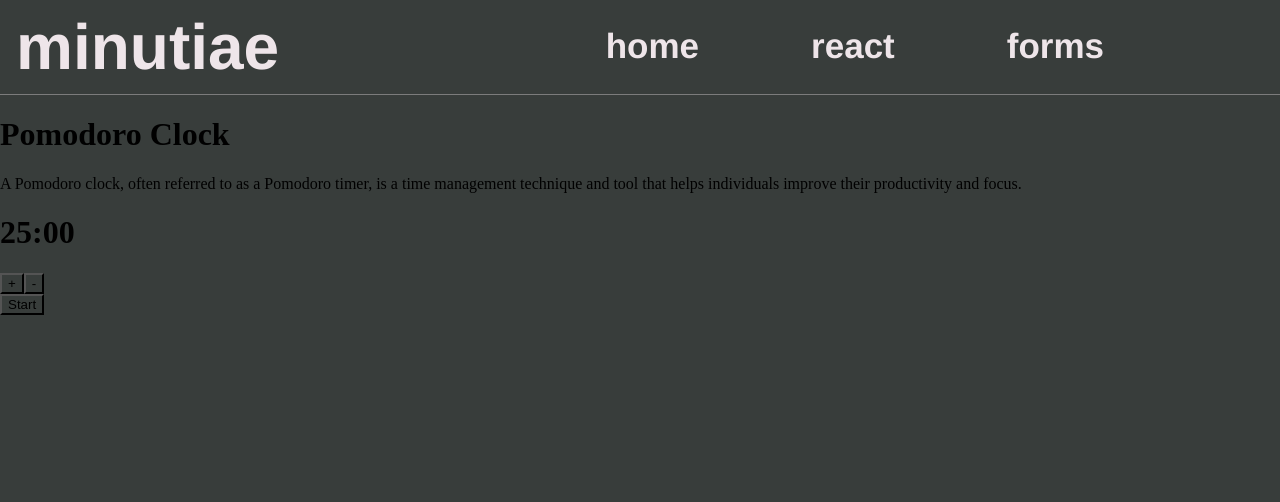
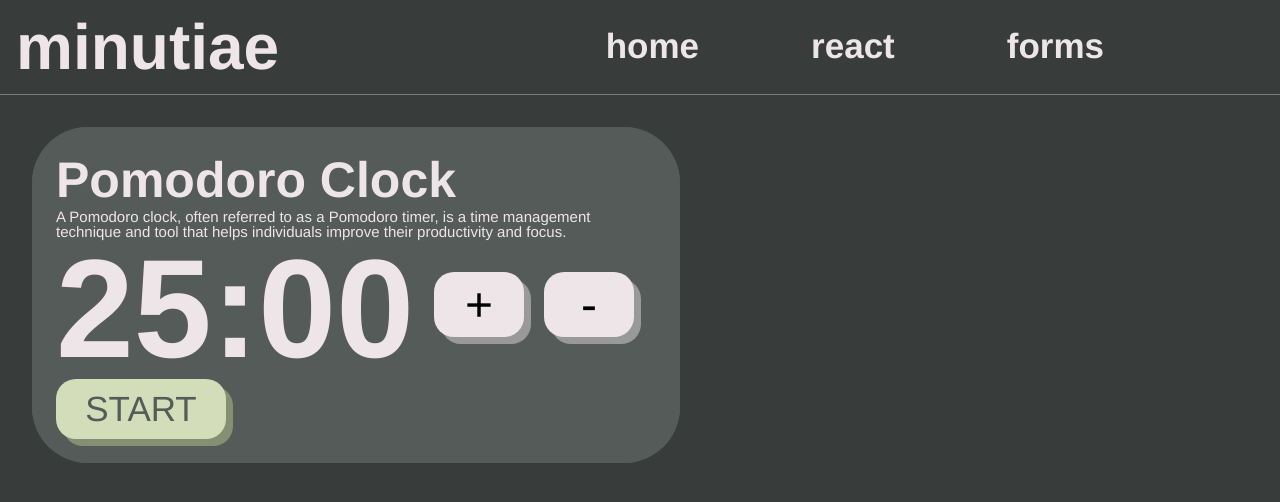
Before and after one commit to sciyon/CS3105_minutiae, a React (Vite) app: page /ReactAct in a window 1280 px wide. Shown: the top 502 px of the page. Built offline with nearby package versions, Linux system fonts and the light colour scheme.

Commit message:
[Erwin][Feat]Unfinished pomodoro component

```diff
--- a/src/components/layouts/landing.jsx
+++ b/src/components/layouts/landing.jsx
@@ -15,7 +15,8 @@ export default function Landing(){
             </span>
           </p>
           <p className="text">
-            <span className="text-wrapper">a website for Erwin’s CS 3105 homeworks</span>
+            <span className="text-wrapper">a website for Erwin’s CS 3105 homeworks
+            </span>
           </p>
         </div>
       </div>
--- a/src/components/layouts/reactAct.jsx
+++ b/src/components/layouts/reactAct.jsx
@@ -1,23 +1,11 @@
 import React from "react";
 import "./style.css";
-
-import PomodoroClock from '../stuff/pomodoroBox.jsx';
+import PomodoroClock from "../stuff/pomodoroBox.jsx"
 
 export default function ReactAct(){
   return (
     <div>
-      <div className="pomodoro-clock">
-        <h1>Pomodoro Clock</h1>
-        <p>A Pomodoro clock, often referred to as a Pomodoro timer, is a time management technique and tool that helps individuals improve their productivity and focus.</p>
-        <div className="time-box">
-          <h1>25:00</h1>
-          <div className="time-buttons">
-            <button>+</button>
-            <button>-</button>
-          </div>
-        </div>
-        <button>Start</button>
-      </div>
+      <PomodoroClock/>
     </div>
   );
 };
--- a/src/components/layouts/style.css
+++ b/src/components/layouts/style.css
@@ -47,64 +47,3 @@
   font-weight: 600;
   line-height: 10px;
 }
-
-.pomodoro {
-  background-image: url(./rectangle-3.png);
-  background-size: 100% 100%;
-  height: 484px;
-  position: relative;
-  width: 750px;
-}
-
-.pomodoro .div {
-  color: #eee5e9;
-  font-family: "Inter-SemiBold", Helvetica;
-  font-size: 50px;
-  font-weight: 600;
-  left: 42px;
-  letter-spacing: 0;
-  line-height: 100px;
-  position: absolute;
-  top: 18px;
-  white-space: nowrap;
-  width: 442px;
-}
-
-.pomodoro .p {
-  color: #eee5e9;
-  font-family: "Inter-SemiBold", Helvetica;
-  font-size: 15px;
-  font-weight: 600;
-  left: 42px;
-  letter-spacing: 0;
-  line-height: 15px;
-  position: absolute;
-  top: 104px;
-  width: 651px;
-}
-
-.pomodoro .text-wrapper-2 {
-  color: #eee5e9;
-  font-family: "Inter-SemiBold", Helvetica;
-  font-size: 140px;
-  font-weight: 600;
-  left: 42px;
-  letter-spacing: 0;
-  line-height: 100px;
-  position: absolute;
-  top: 18px;
-  white-space: nowrap;
-  width: 424px;
-}
-
-.pomodoro .time-buttons-instance {
-  left: 494px !important;
-  position: absolute !important;
-  top: 200px !important;
-}
-
-.pomodoro .time-start-instance {
-  left: 42px !important;
-  position: absolute !important;
-  top: 328px !important;
-}
--- a/src/components/navbar/style.css
+++ b/src/components/navbar/style.css
@@ -1,4 +1,6 @@
 .navbar {
+  outline: none;
+  user-select: none;
   background-color: #383d3b;
   border-bottom-style: solid;
   border-bottom-width: 1px;
--- a/src/components/stuff/pomodoroBox.jsx
+++ b/src/components/stuff/pomodoroBox.jsx
@@ -1,69 +1,123 @@
 import React, { useState, useEffect } from 'react';
-import { useTimer } from 'react-timer-hook';
+import './style.css';
 
-const PomodoroClock = () => {
-  const [time, setTime] = useState(25 * 60); // time in seconds
-  const [isActive, setIsActive] = useState(false);
-  const [isPaused, setIsPaused] = useState(false);
-
-  const timer = useTimer({
-    expiryTimestamp: Date.now() + time * 1000,
-    onExpire: () => console.warn('Timer finished'),
-  });
+export default function PomodoroClock() {
+  const [minutes, setMinutes] = useState(25);
+  const [seconds, setSeconds] = useState(0);
+  const [timerRunning, setTimerRunning] = useState(false);
 
   useEffect(() => {
-    if (isActive) {
-      timer.start();
-    } else {
-      timer.pause();
+    let intervalId;
+
+    if (timerRunning && minutes === 0 && seconds === 0) {
+      setTimerRunning(false);
     }
-  }, [isActive]);
 
-  useEffect(() => {
-    timer.restart(Date.now() + time * 1000);
-  }, [time]);
+    if (timerRunning) {
+      intervalId = setInterval(() => {
+        if (seconds === 0) {
+          if (minutes === 0) {
+            clearInterval(intervalId);
+            setTimerRunning(false);
+          } else {
+            setMinutes(minutes - 1);
+            setSeconds(59);
+          }
+        } else {
+          setSeconds(seconds - 1);
+        }
+      }, 1000);
+    }
 
-  const handleAddTime = () => {
-    if (time < 60 * 60) {
-      setTime(time + 5 * 60);
+    return () => clearInterval(intervalId);
+  }, [timerRunning, minutes, seconds]);
+
+  const handleStart = () => {
+    setTimerRunning(true);
+  };
+
+  const handlePause = () => {
+    setTimerRunning(false);
+  };
+
+  const handleResume = () => {
+    setTimerRunning(true);
+  };
+
+  const handleReset = () => {
+    setMinutes(25);
+    setSeconds(0);
+    setTimerRunning(false);
+  };
+
+  const handleIncrement = () => {
+    if (minutes < 60) {
+      setMinutes(minutes + 5);
     }
   };
 
-  const handleSubtractTime = () => {
-    if (time > 5 * 60) {
-      setTime(time - 5 * 60);
+  const handleDecrement = () => {
+    if (minutes > 0 || (minutes === 0 && seconds > 0)) {
+      if (seconds === 0) {
+        setMinutes(minutes - 5);
+        setSeconds(0);
+      } else {
+        if (minutes === 0) {
+          setMinutes(59);
+        } else {
+          setMinutes(minutes - 1);
+        }
+        setSeconds(59);
+      }
     }
   };
 
-  const handleStart = () => {
-    setIsActive(true);
-    setIsPaused(false);
-  };
-
-  const handlePause = () => {
-    setIsActive(false);
-    setIsPaused(true);
-  };
-
-  const handleReset = () => {
-    setIsActive(false);
-    setTime(25 * 60);
-  };
-
   return (
-    <div className="pomodoro-clock">
+    <div className="pomodoro">
+      <div className="pomodoro-content">
         <h1>Pomodoro Clock</h1>
-        <p>A Pomodoro clock, often referred to as a Pomodoro timer, is a time management technique and tool that helps individuals improve their productivity and focus.</p>
+        <p>
+          A Pomodoro clock, often referred to as a Pomodoro timer, is a time
+          management technique and tool that helps individuals improve their
+          productivity and focus.
+        </p>
         <div className="time-box">
-          <h1>25:00</h1>
+          <h2>
+            {minutes < 10 ? '0' : ''}
+            {minutes}:{seconds < 10 ? '0' : ''}
+            {seconds}
+          </h2>
           <div className="time-buttons">
-            <button>+</button>
-            <button>-</button>
+            <div className="plus-button" onClick={handleIncrement}>
+              <div className="sign">+</div>
+            </div>
+            <div className="minus-button" onClick={handleDecrement}>
+              <div className="sign">-</div>
+            </div>
           </div>
         </div>
-        <button>Start</button>
+        <div className="control-btns">
+          {!timerRunning ? (
+            <div className="start" onClick={handleStart}>
+              <div className="text">START</div>
+            </div>
+          ) : (
+            <>
+              <div className="pause" onClick={handlePause}>
+                <div className="text">PAUSE</div>
+              </div>
+              <div className="reset" onClick={handleReset}>
+                <div className="text">RESET</div>
+              </div>
+            </>
+          )}
+          {timerRunning && (
+            <div className="resume" onClick={handleResume}>
+              <div className="text">RESUME</div>
+            </div>
+          )}
+        </div>
       </div>
+    </div>
   );
-};
-
-export default PomodoroClock;
+}
--- /dev/null
+++ b/src/components/stuff/style.css
@@ -0,0 +1,230 @@
+.pomodoro{
+  outline: none;
+  user-select: none;
+  width: fit-content;
+  height: fit-content;
+  border-radius: 56px;
+  background: #555B59;
+  margin: 2rem;
+}
+
+.pomodoro-content{
+
+  width: 600px;
+  height: fit-content;
+  background: inherit;
+  border-radius: 56px;
+  padding: 1.5rem;
+}
+
+.pomodoro-content h1{
+  margin: 0;
+  background: inherit;
+  height: fit-content;
+  width: fit-content;
+  color: #eee5e9;
+  font-family: "Inter-SemiBold", Helvetica;
+  font-size: 50px;
+  width: 442px;
+}
+
+.pomodoro-content h2{
+  margin-top: 20px;
+  margin-right: 20px;
+  margin-bottom: 10px;
+  background: inherit;
+  display: inline-block;
+  width: min-content;
+  height: fit-content;
+  flex-shrink: 0;
+  color: #EEE5E9;
+  font-family: "Inter-SemiBold", Helvetica;
+  font-size: 140px;
+  font-style: normal;
+  line-height: 100px; /* 71.429% */
+}
+
+.pomodoro-content p{
+  background: inherit;
+  width: auto;
+  height: auto;
+  margin: 0;
+  padding: 0;
+  flex-shrink: 0;
+  color: #EEE5E9;
+  font-family: "Inter-Regular", Helvetica;
+  font-size: 15px;
+  font-style: normal;
+  line-height: 15px; /* 100% */
+}
+
+
+.time-box{
+  background: inherit;
+  display: flex;
+  align-items: center;
+  width: fit-content;
+  padding: 0;
+  margin-bottom: 10px;
+}
+
+.time-buttons{
+  background: inherit;
+  display: flex;
+}
+
+.plus-button {
+  display: flex;
+  width: 80px;
+  height: fit-content;
+  padding: 5px;
+  justify-content: center;
+  align-items: center;
+  gap: 10px;
+  border-radius: 20px;
+  background: #EEE5E9;
+  margin-right: 20px;
+  outline: none;
+  user-select: none;
+  box-shadow: 7px 7px #999;
+}
+.minus-button {
+  display: flex;
+  width: 80px;
+  height: fit-content;
+  padding: 5px;
+  justify-content: center;
+  align-items: center;
+  gap: 10px;
+  border-radius: 20px;
+  background: #EEE5E9;
+  outline: none;
+  user-select: none;
+  margin-right: 0px;
+  box-shadow: 0 9px #999;
+  box-shadow: 7px 7px #999;
+}
+
+.minus-button:active {
+  background-color: #EEE5E9;
+  box-shadow: 5px 5px #999;
+  transform: translateY(4px);
+}
+.plus-button:active {
+  background-color: #EEE5E9;
+  box-shadow: 5px 5px #999;
+  transform: translateY(4px);
+}
+
+.sign{
+  display: flex;
+  width: min-content;
+  height: fit-content;
+  flex-direction: column;
+  justify-content: center;
+  flex-shrink: 0;
+  font-family: "Inter-Regular", Helvetica;
+  color: inherit;
+  background: inherit;
+  text-align: center;
+  font-size: 48px;
+  font-style: normal;
+  font-weight: 400;
+  line-height: normal;
+}
+
+.control-btns{
+  padding-top: 20px;
+  display: flex;
+  background: none;
+  align-items: center;
+  width: fit-content;
+  padding: 0;
+  margin: 0;
+}
+
+.start{
+  align-items: center;
+  background-color: #d4ddba;
+  display: flex;
+  gap: 10px;
+  height: 40px;
+  justify-content: center;
+  width: 150px;
+  padding: 10px;
+  position: relative;
+  border-radius: 20px;
+  margin-right: 20px;
+  box-shadow: 7px 7px #878f72;
+}
+
+.pause{
+  align-items: center;
+  background-color: #e5c2c2;
+  display: flex;
+  gap: 10px;
+  height: 40px;
+  justify-content: center;
+  width: 150px;
+  padding: 10px;
+  position: relative;
+  border-radius: 20px;
+  margin-right: 20px;
+  box-shadow: 7px 7px #916d6d;
+}
+
+.resume{
+  align-items: center;
+  background-color: #d4ddba;
+  display: flex;
+  gap: 10px;
+  height: 40px;
+  justify-content: center;
+  width: 150px;
+  padding: 10px;
+  position: relative;
+  border-radius: 20px;
+  margin-right: 20px;
+  box-shadow: 7px 7px #878f72;
+}
+
+.reset{
+  align-items: center;
+  background-color: #d3d3d3;
+  display: flex;
+  gap: 10px;
+  height: 40px;
+  justify-content: center;
+  width: 150px;
+  padding: 10px;
+  position: relative;
+  border-radius: 20px;
+  margin-right: 20px;
+  box-shadow: 7px 7px #878787;
+}
+
+.start:active {
+  box-shadow: 5px 5px #878f72;
+  transform: translateY(4px);
+}
+.resume:active {
+  box-shadow: 5px 5px #878f72;
+  transform: translateY(4px);
+}
+.reset:active {
+  box-shadow: 5px 5px #878787;
+  transform: translateY(4px);
+}
+.pause:active {
+  box-shadow: 5px 5px #916d6d;
+  transform: translateY(4px);
+}
+
+.text{
+  color: #555B59;
+  font-family: "Inter-Medium", Helvetica;
+  font-size: 35px;
+  font-style: normal;
+  font-weight: 500;
+  line-height: 0px; /* 0% */
+}
```
